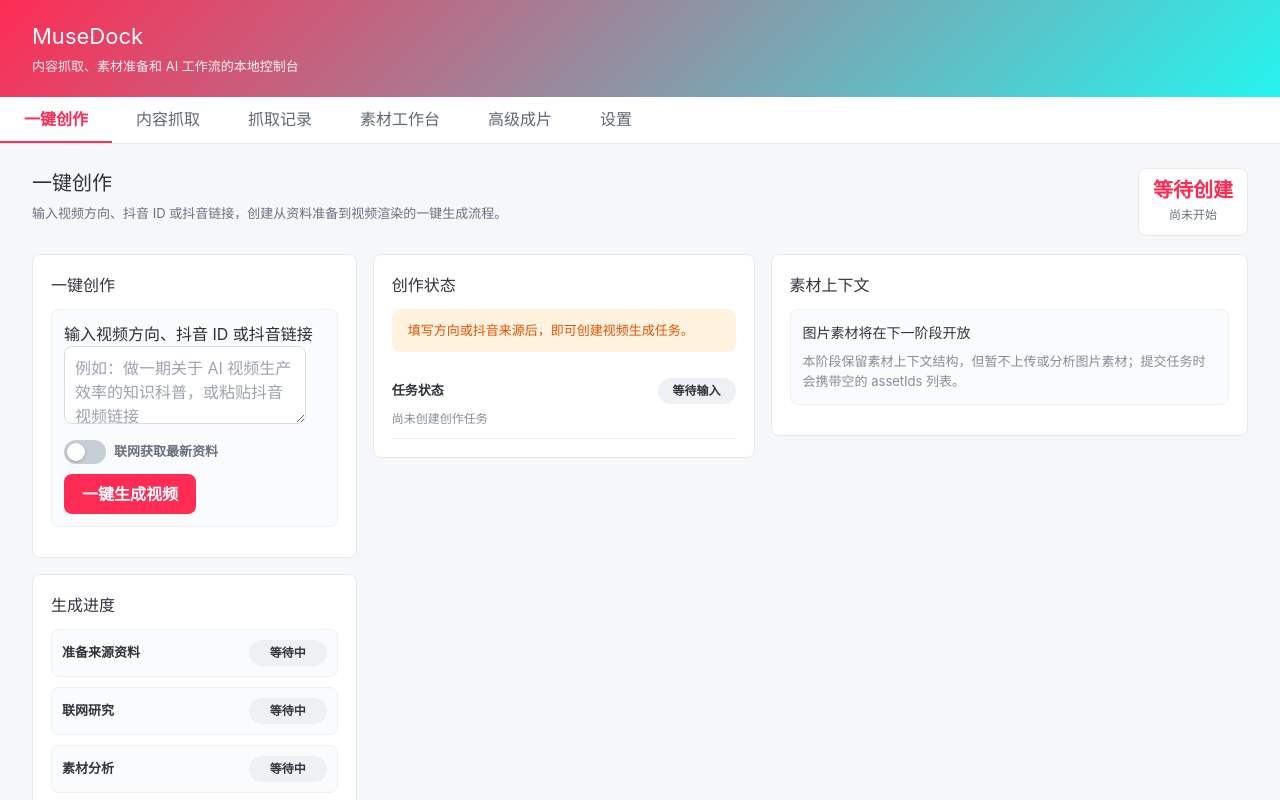
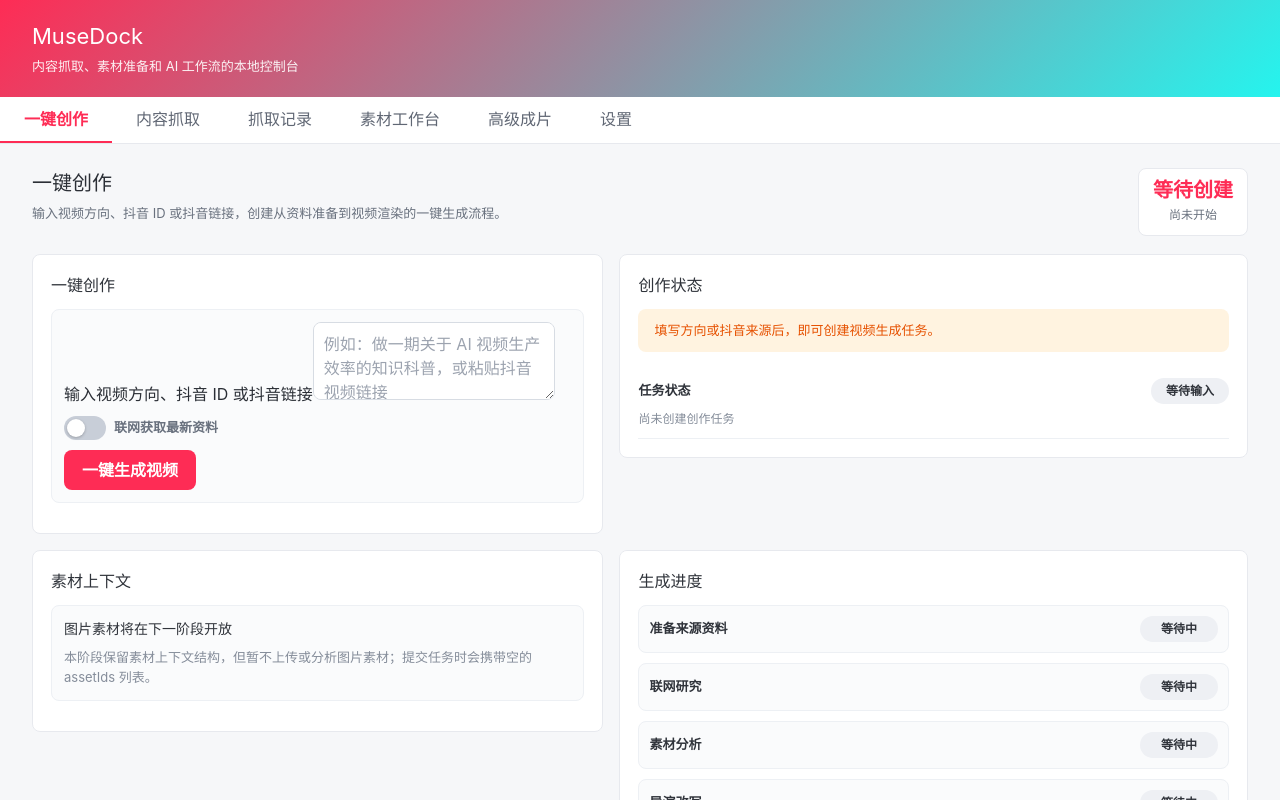
Before and after one commit to renmengwen/MuseDock, a React (Vite) app in the folder frontend-react/: page /creative in a window 1280 px wide. Shown: the top 800 px of the page. Built offline with nearby package versions, Linux system fonts and the light colour scheme; no server answers.

Commit message:
优化一键创作页面布局

```diff
--- a/frontend-react/src/pages/OneClickCreativePage.jsx
+++ b/frontend-react/src/pages/OneClickCreativePage.jsx
@@ -102,13 +102,13 @@ function WorkflowStatusPanel({ status, message, workflowId, workflow }) {
       <div className={`status ${statusClass}`} aria-live="polite">
         {message || '填写方向或抖音来源后，即可创建视频生成任务。'}
       </div>
-      <div className="agentStatusList">
+      <ul className="agentStatusList">
         <li>
           <span>任务状态</span>
           <strong className={`stepBadge ${getStatusClass(workflow?.status)}`}>{workflowStatus}</strong>
           {workflowId ? <small>任务 ID：{workflowId}</small> : <small>尚未创建创作任务</small>}
         </li>
-      </div>
+      </ul>
     </section>
   );
 }
@@ -257,7 +257,7 @@ export function OneClickCreativePage() {
         </div>
       </div>
 
-      <div className="agentWorkbench">
+      <div className="agentWorkbench oneClickCreativeWorkbench">
         <CreativeInputForm
           input={input}
           setInput={setInput}
--- a/frontend-react/src/styles.css
+++ b/frontend-react/src/styles.css
@@ -186,6 +186,7 @@ a { color: #fe2c55; text-decoration: none; }
 .placeholderPanel h2 { margin: 0 0 10px; font-size: 20px; }
 .placeholderPanel p { margin: 8px 0 0; color: #69717e; font-size: 14px; }
 .agentWorkbench { display: grid; grid-template-columns: minmax(240px, .85fr) minmax(280px, 1fr) minmax(360px, 1.25fr); gap: 16px; align-items: start; }
+.oneClickCreativeWorkbench { grid-template-columns: minmax(260px, .95fr) minmax(240px, .8fr) minmax(240px, .8fr) minmax(320px, 1.15fr); }
 .agentPanel { min-width: 0; background: #fff; border: 1px solid #e7e9ee; border-radius: 8px; padding: 18px; }
 .agentPanel h3 { margin: 0 0 12px; font-size: 16px; color: #30343b; }
 .agentPanel h3:not(:first-child) { margin-top: 22px; }
@@ -548,6 +549,11 @@ a { color: #fe2c55; text-decoration: none; }
   .agentWorkbench { grid-template-columns: 1fr; }
   .agentResultPanel { max-height: none; }
 }
+@media (max-width: 1280px) and (min-width: 1101px) {
+  .oneClickCreativeWorkbench {
+    grid-template-columns: minmax(260px, 1fr) minmax(320px, 1.1fr);
+  }
+}
 @media (max-width: 1380px) and (min-width: 1101px) {
   .workspaceIntro + .status + .agentWorkbench {
     grid-template-columns: minmax(260px, .84fr) minmax(420px, 1.28fr);
```
Also changed, not shown: tests/test-one-click-creative-page.mjs (+6 -0 lines).
